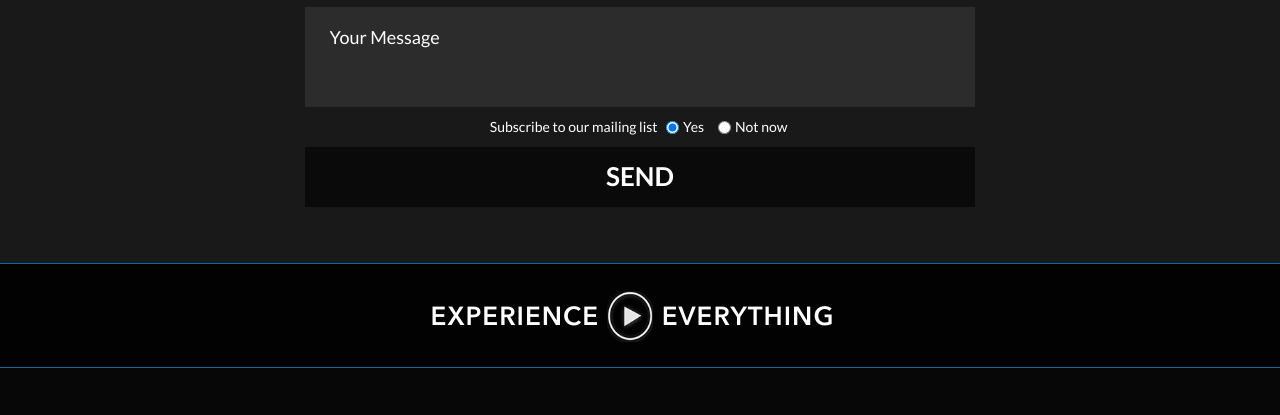
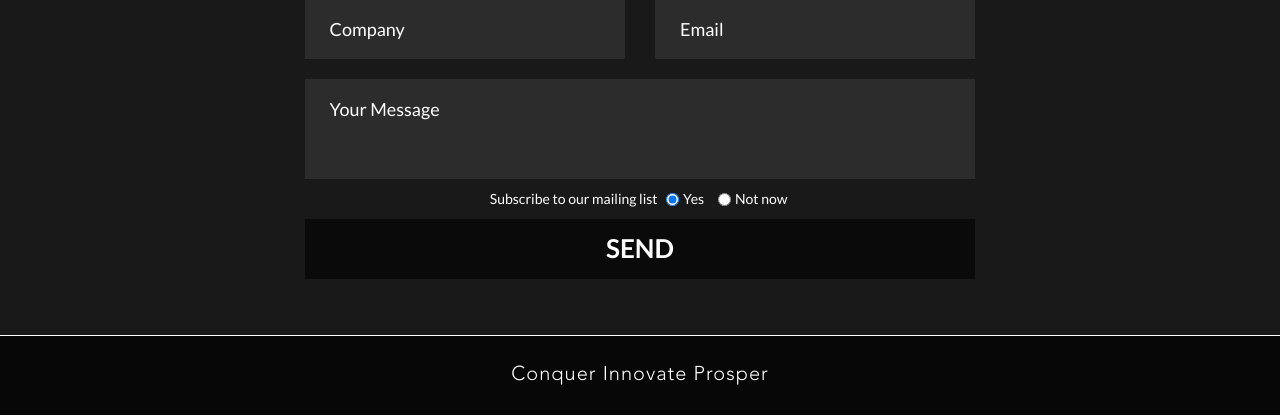
Before and after one commit to claraaho/Conquest-Capital, a PHP site: page /our-company?sent=success in a window 1280 px wide. Shown: the part 1249-1664 px from the top of the page. Before the commit the page ends 1617 px from the top, so only its background shows below. Run offline with PHP 8.4, Linux system fonts and the light colour scheme; some libraries are stand-ins or nearby versions.

Commit message:
edited homepage video, nav, logo, content

```diff
--- a/css/main.css
+++ b/css/main.css
@@ -1391,18 +1404,24 @@ nav#service-nav {
 /* FOOTER */
 /* FOOTER */
 footer {
-  background: rgba(0, 0, 0, 0.9);
-  box-sizing: border-box;
-  text-align: center;
+  background: rgba(0, 0, 0, 0.7);
+  -webkit-box-sizing: border-box;
+          box-sizing: border-box;
+  display: -webkit-box;
+  display: -ms-flexbox;
+  display: flex;
+  -webkit-box-pack: center;
+  -ms-flex-pack: center;
+          justify-content: center;
+  -webkit-box-align: center;
+  -ms-flex-align: center;
+          align-items: center;
   width: 100%;
-  text-align: center;
-  height: 10.5rem;
-  padding-left: 0 !important;
-  padding-top: 2.7rem;
+  height: 8rem;
   font-family: AvenirNextDemi, sans-serif;
   color: white;
   font-size: 2.6rem;
-  border: 1px solid #15669C;
+  border-top: 1px solid #FFF;
   border-left: 0;
   border-right: 0;
   cursor: pointer;
@@ -1497,6 +1516,10 @@ footer {
       padding-top: 1.42rem;
       padding-right: 0 !important; } }
 
+      footer p {
+        margin: 0;
+      }
+
 /* PAGE A */
 /* PAGE A */
 /* PAGE A */
--- a/css/scss/main.scss
+++ b/css/scss/main.scss
@@ -136,7 +136,8 @@ body {
   padding:          0.8em 0 0;
   padding-top:      0;
   box-shadow:       none;
-  background:       rgba(0,0,0,0.7);
+  // background:       rgba(0,0,0,0.7);
+  background:       transparent;
   position:         fixed;
   width:            100%;
   top:              0;
@@ -182,6 +183,9 @@ body {
   padding-left:   0;
   padding-right:  0;
   margin-left:    0;
+  margin-top:     3rem;
+  height: initial;
+  padding: 0;
   img {
     width:      298px;
     margin-top: -6px;
@@ -220,6 +224,10 @@ nav {
     cursor:       pointer;
   }
 }
+
+@media screen and (min-width: 701px) {
+  .navbar > .container .navbar-brand, .navbar > .container-fluid .navbar-brand {
+    margin-left: 24px; } }
 @media screen and (min-width: 768px) {
   .navbar>.container .navbar-brand, .navbar>.container-fluid .navbar-brand {
     margin-left:    0;
--- a/high_speed_video.php
+++ b/high_speed_video.php
@@ -103,7 +103,6 @@
 	</div>
    <div class="services">
   </div>
-  <?php include 'bars.php'; ?>
 	<div class="c-btn-wrapper">
 	  <h5>Want to learn more?</h5>
 	  <a href="/our-company#contact-us-now">
--- a/nav_bar.php
+++ b/nav_bar.php
@@ -9,15 +9,15 @@
         <span class="icon-bar"></span>
       </button>
       <a class="navbar-brand" href="/">
-        <img src="/img/logo.png">
+        <img src="/img/logo-black1.png">
       </a>
     </div>
     <!-- PAGE LINKS -->
     <div class="collapse navbar-collapse" id="bs-example-navbar-collapse-1">
       <ul class="nav navbar-nav navbar-right">
-        <li><a class="nav-link" href="/high-speed-videos">VIDEO SOLUTIONS</a></li>
+        <li><a class="nav-link" href="/high-speed-videos">MISSION</a></li>
         <li><a class="nav-link" href="/our-services">SERVICES</a></li>
-        <li><a class="nav-link" href="/our-portfolio">WORK</a></li>
+        <!-- <li><a class="nav-link" href="/our-portfolio">WORK</a></li> -->
         <li><a class="nav-link" href="/our-company">COMPANY</a></li>
       </ul>
     </div>
--- a/our_services.php
+++ b/our_services.php
@@ -49,7 +49,7 @@
         </a>
       </div>
     </div>
-    <a href="/corporate-reel">
+    <a href="/our-company">
       <div class="high-speed-btn" style="display:inline-block;margin-top:0;">
         <span style="inline-block">Watch our Corporate Reel</span> <i class="fa fa-angle-right" aria-hidden="true"></i>
       </div>
--- a/overlay.php
+++ b/overlay.php
@@ -1,20 +1,6 @@
 <!-- CONTACT BAR -->
 <!-- CONTACT BAR -->
 <!-- CONTACT BAR -->
-<div id="contact-bar">
-  <a href="tel:+1-604-396-4166">
-    <i class="fa fa-phone-square" aria-hidden="true"></i> +1 (604) 396-4166
-  </a>
-  <!--<span class="sm-links">
-    <a class="sm-link"><i class="fa fa-facebook-square"></i></a>
-    <a class="sm-link"><i class="fa fa-twitter-square"></i></a>
-    <a class="sm-link"><i class="fa fa-google-plus-square"></i></a>
-    <a class="sm-link"><i class="fa fa-instagram"></i></a>
-    <a class="sm-link"><i class="fa fa-youtube-square"></i></a>
-    <a class="sm-link"><i class="fa fa-vimeo-square"></i></a>
-    <a class="sm-link"><i class="fa fa-linkedin-square"></i></a>
-  </span>-->
-</div>
 
 <!-- SECONDARY NAVIGATION -->
 <!-- SECONDARY NAVIGATION -->
@@ -76,9 +62,7 @@
 <!-- FOOTER -->
 <a href="/corporate-reel" class="to-reel">
 <footer id="contact-us-now" class="container-fluid" onclick="fullScreenVideo()">
-  EXPERIENCE
-  <img src="/img/play.png" class="play">
-  EVERYTHING
+  <p>Conquer Innovate Prosper</p>
   <!--<span class="sm-links">
     <a class="sm-link"><i class="fa fa-linkedin-square"></i></a>
     <a class="sm-link"><i class="fa fa-vimeo-square"></i></a>
```
Also changed, not shown: other parts of css/main.css (+26 -13 lines), cgi-bin/main.css (+40 -18 lines), home.php (+5 -3 lines), img/logo-black.png (added), img/logo-black1.png (added), package-lock.json (added).
